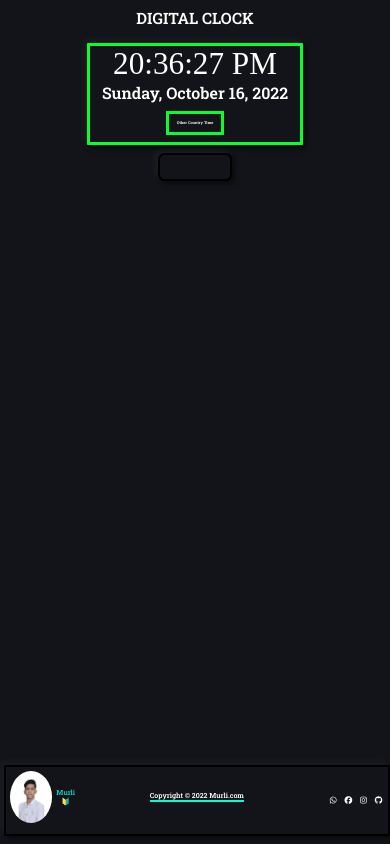
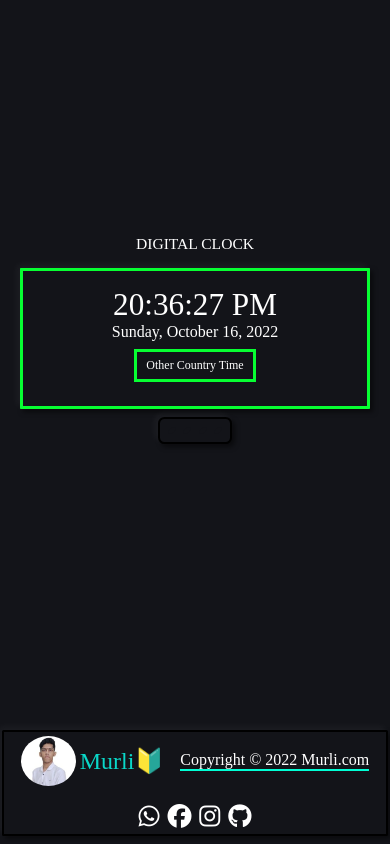
Before and after one commit to AjMurli/AjMurli-Digital-Clock, a plain HTML site: page index.html in a window 390 px wide. Drawn offline with Linux system fonts and the light colour scheme; a web font is replaced by a local one.

Commit message:
second edit

```diff
--- a/index.html
+++ b/index.html
@@ -14,13 +14,10 @@
     <script src="https://kit.fontawesome.com/48a00b8081.js" crossorigin="anonymous"></script>
     <link href="//db.onlinewebfonts.com/c/58045dabdc3a361cb9bb9faf2f1dd1f3?family=Digital-7" rel="stylesheet"
         type="text/css" />
-    <link rel="stylesheet" href="/clock.css">
     <link rel="icon" href="1gif.gif">
-
     <style>
         * {
-            font-family: 'Roboto Slab';
-            /* font-family: 'orbitron'; */
+            font-family: 'orbitron';
 
             color: white;
             padding: 0;
@@ -28,6 +25,7 @@
             background: #131419;
 
         }
+
 
         @import url(//db.onlinewebfonts.com/c/58045dabdc3a361cb9bb9faf2f1dd1f3?family=Digital-7);
 
@@ -38,6 +36,7 @@
             flex-direction: column;
             text-align: center;
         }
+
 
         .rectangle {
             display: flex;
@@ -51,38 +50,39 @@
                 3px 3px 5px rgba(0, 0, 0, 0.5);
             background: #131419;
             animation: borderChange 10s infinite alternate;
+
         }
 
         @keyframes borderChange {
             0% {
-                border: 3px solid rgb(0, 26, 255);
+                border: .2rem solid rgb(0, 26, 255);
 
             }
 
             20% {
-                border: 3px solid rgb(0, 242, 255);
+                border: .2rem solid rgb(0, 242, 255);
 
             }
 
             40% {
-                border: 3px solid aqua;
+                border: .2rem solid aqua;
             }
 
             60% {
-                border: 3px solid rgb(9, 255, 0);
+                border: .2rem solid rgb(9, 255, 0);
             }
 
             80% {
-                border: 3px solid rgb(248, 30, 219);
+                border: .2rem solid rgb(248, 30, 219);
             }
 
             90% {
-                border: 3px solid rgb(248, 37, 30);
+                border: .2rem solid rgb(248, 37, 30);
 
             }
 
             100% {
-                border: 3px solid rgb(80, 7, 237);
+                border: .2rem solid rgb(80, 7, 237);
             }
 
         }
@@ -91,34 +91,33 @@
             margin: 2vw 0 2vw 0;
             text-align: center;
             font-size: 4vw;
-            transition: all 5s ease;
         }
 
-        .h1:hover {
-            border-bottom: 3px solid rgb(0, 255, 255);
-        }
 
         .rectangle #indiaTime {
             font-size: 8vw;
         }
 
         #indiaTime {
-            font-family: 'digital-7';
+            font-family: 'digital-7', 'orbitron';
         }
 
         #btn {
+            border: none;
+        }
+
+        .btn {
             line-height: 2vw;
             margin: 2vw 0;
             border: 0.1rem solid aqua;
-            padding: .3rem .5rem;
+            padding: .5rem .5rem;
             cursor: pointer;
             transition: all .5s ease;
-            font-size: 1vw;
+            font-size: 1rem;
             animation: borderChange 10s infinite alternate;
-
         }
 
-        #btn:hover {
+        .btn:hover {
             background-color: aqua;
             color: black;
             border: 0.1rem solid white;
@@ -147,6 +146,8 @@
             text-align: center;
             transition: all .5s ease;
             user-select: none;
+            border-top-left-radius: 0.8rem;
+            border-bottom-right-radius: 0.8rem;
         }
 
         .dd:hover {
@@ -179,7 +180,6 @@
             bottom: 1%;
             position: absolute;
             padding: 1vw;
-            height: 7vh;
             margin: 0 1vw;
             border: 2px solid black;
             margin-top: 1vw;
@@ -190,7 +190,7 @@
         }
 
         footer img {
-            width: 3rem;
+            width: 100%;
             cursor: pointer;
             object-fit: cover;
             border-radius: 100%;
@@ -212,7 +212,6 @@
             width: 96vw;
             justify-content: space-between;
             flex-wrap: wrap;
-
         }
 
         .tagShare {
@@ -258,25 +257,28 @@
         }
 
         .tag {
-            font-size: 1.8vw;
+            font-size: 1.5rem;
         }
 
         .share .fa-brands {
-            font-size: 2vw;
+            font-size: 1.5rem;
             margin: .5vw;
             transition: all .5s ease;
             cursor: pointer;
+
         }
 
         .share .fa-brands:hover {
             color: rgb(27, 250, 250);
+
         }
+
 
         footer .i {
             display: flex;
             align-items: center;
             gap: 0 1vw;
-            width: 15%;
+            text-align: left;
         }
 
 
@@ -303,6 +305,82 @@
                 border-bottom: 2px solid rgb(0, 255, 213);
             }
         }
+
+        .container {
+            display: flex;
+            flex-direction: column;
+            justify-content: center;
+            align-items: center;
+            height: 80vh;
+        }
+
+        @media only screen and (max-width: 600px) {
+            #btn p {
+                padding: .6rem .6rem;
+                font-size: 12px;
+            }
+
+            .rectangle {
+                width: 80vw;
+                padding: 1rem;
+            }
+
+            .imgName {
+                display: flex;
+                text-align: center;
+                align-items: center;
+                justify-content: center;
+                gap: 1rem;
+            }
+
+            .imgName .name {
+                font-size: 1.5rem;
+                animation: colorChange 10s infinite alternate;
+            }
+
+            .share .fa-brands {
+                font-size: 1.5rem;
+                gap: .5rem;
+            }
+
+            .tagShare .tag {
+                font-size: 1rem;
+            }
+
+        }
+
+        @media only screen and (max-width: 900px) {
+            .rectangle {
+                width: 80vw;
+            }
+
+            #btn p {
+                padding: .6rem .6rem;
+                font-size: 12px;
+            }
+        }
+
+        .share i {
+            transition: all 1s ease;
+        }
+
+        .share i:hover {
+            font-size: 1.8rem;
+        }
+
+        footer {
+            display: flex;
+            text-align: center;
+            align-items: center;
+            justify-content: center;
+        }
+
+        @media only screen and (min-width: 200px) and (max-width:4000px) {
+            footer img {
+                width: 55px;
+                height: 50px;
+            }
+        }
     </style>
 </head>
 
@@ -310,12 +388,8 @@
 <body>
 
     <section id="main">
-        <div class="h1">DIGITAL CLOCK
-            <div class="T"></div>
-
-        </div>
-
         <div class="container">
+            <div class="h1">DIGITAL CLOCK</div>
             <div class="rectangle">
 
                 <div class="dateTime" id="indiaTime"></div>
@@ -323,7 +397,9 @@
                 <div class="dateTime" id="indiaDate"></div>
 
                 <div class="otherCountries">
-                    <button type="button" onclick="Country()" id="btn">Other Country Time</button>
+                    <button type="button" onclick="Country()" id="btn">
+                        <p class="btn">Other Country Time</p>
+                    </button>
                 </div>
 
             </div>
```
